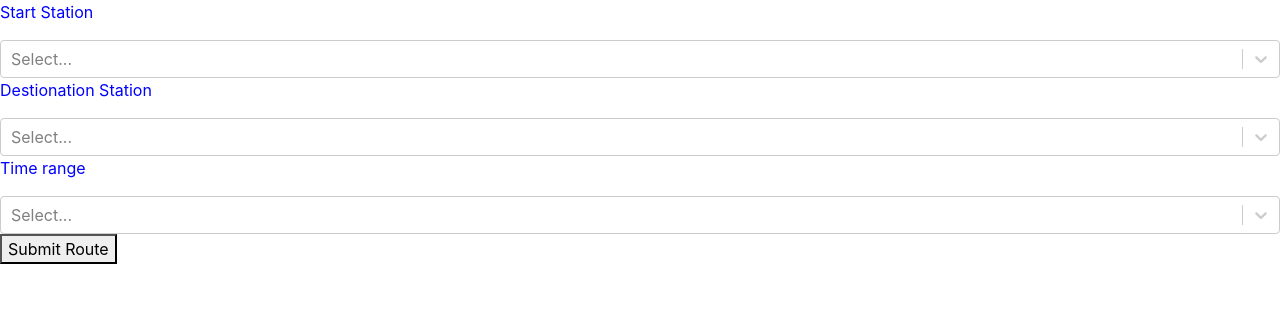
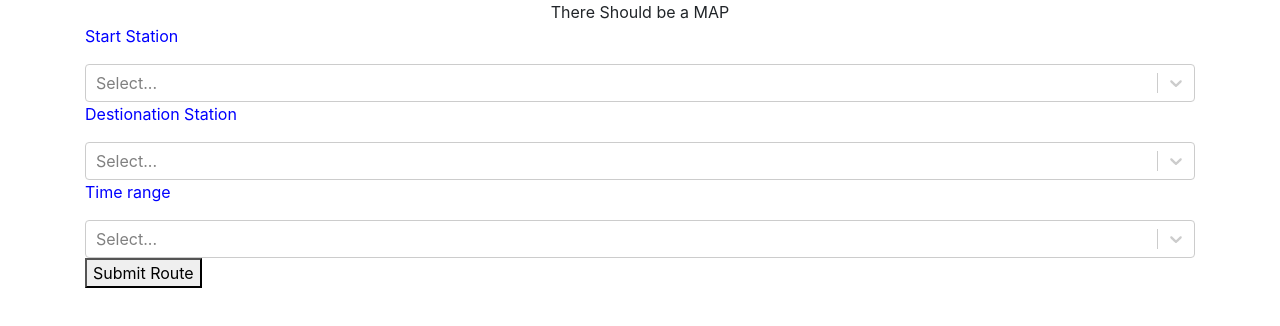
Before and after one commit to akezhanmussa/SE_proj, a React (Create React App) app in the folder front_end/: page / in a window 1280 px wide. Shown: the top 326 px of the page. Built offline with nearby package versions, Linux system fonts and the light colour scheme.

Commit message:
code review - final version of merge

```diff
--- a/front_end/package.json
+++ b/front_end/package.json
@@ -12,8 +12,7 @@
     "react-scripts": "3.2.0",
     "redux": "^4.0.4",
     "redux-logger": "^3.0.6",
-    "redux-thunk": "^2.3.0"
-    "react-scripts": "3.2.0",
+    "redux-thunk": "^2.3.0",
     "react-select": "^3.0.8"
   },
   "scripts": {
--- a/front_end/src/components/Main.js
+++ b/front_end/src/components/Main.js
@@ -1,7 +1,8 @@
 import React, {Component} from 'react';
 import { connect } from 'react-redux';
 import Map from './Map';
-import DummySchedule from './DummySchedule'
+import ScheduleTable from './ScheduleTable';
+import RoutesTable from './RoutesTable';
 import {fetchSchedule} from '../redux/ScheduleActionCreators'
 
 
@@ -20,8 +21,11 @@ class Main extends Component{
             <div className='row justify-content-center'>
                 <Map/>
             </div>
+            <div >
+                <RoutesTable fetchSchedule={this.props.fetchSchedule}/>
+            </div>
             <div className='row justify-content-center'>
-                <DummySchedule schedule={this.props.schedule} fetchSchedule={this.props.fetchSchedule}/>
+                <ScheduleTable schedule={this.props.schedule}/>
             </div>
         </div>
         );
--- a/front_end/src/components/RoutesTable.js
+++ b/front_end/src/components/RoutesTable.js
@@ -3,31 +3,6 @@ import Select from 'react-select';
 import Map from "./Map";
 import {locations} from "../shared/Locations"
 
-class SubmitRoute extends React.Component{
-    constructor(props){
-        super(props)
-
-        this.submitResponse = this.submitResponse.bind(this);
-    }
-
-    submitResponse(){
-
-        let routes = []
-
-        console.log(this.props)
-
-        routes = [{from: "astana", to: "pavlodar", time: "9 P.M."}]
-
-        this.props.handleSubmitResponse(routes)
-    }
-
-    render(){
-        return (<button onClick = {this.submitResponse}>
-                Submit Route
-            </button>
-        );
-    }
-}
 
 class RoutesTable extends React.Component{
     constructor(props){
@@ -96,12 +71,9 @@ class RoutesTable extends React.Component{
                         {value:"morning", label: "Morning"}
                     ]}
                 />
-                <SubmitRoute
-                    startStation = {this.state.startStation}
-                    destinationStation = {this.state.destinationStation}
-                    timeRange = {this.state.timeRange}
-                    handleSubmitResponse = {this.handleSubmitResponse}
-                />
+                <button onClick = {() => this.props.fetchSchedule({})}>
+                    Submit Route
+                </button>
             </div>
         )
     }
--- a/front_end/src/components/DummySchedule.js
+++ b/front_end/src/components/ScheduleTable.js
@@ -13,17 +13,15 @@ const RenderItems = (props) => {
     );
 }
 
-class DummySchedule extends Component{
+class ScheduleTable extends Component{
 
     render() {
         return (
             <div>
-            <button onClick={() => this.props.fetchSchedule({"f":"AD"})}>GetSchedule</button>
             <RenderItems schedule={this.props.schedule.schedule}/>
-            {console.log(this.props)}
             </div>
         );
     }
 }
 
-export default DummySchedule;
+export default ScheduleTable;
--- a/front_end/src/index.js
+++ b/front_end/src/index.js
@@ -5,7 +5,6 @@ import App from './App';
 import * as serviceWorker from './serviceWorker';
 import 'bootstrap/dist/css/bootstrap.min.css';
 import 'bootstrap/dist/js/bootstrap.bundle.min';
-import RoutesTable from './components/RoutesTable';
 
 import Select from 'react-select';
 
@@ -202,6 +201,6 @@ import Select from 'react-select';
 // ReactDOM.render(<ul>"Hello World"</ul>, document.getElementById('root'));
 
 
-ReactDOM.render(<RoutesTable/>, document.getElementById('root'))
+ReactDOM.render(<App/>, document.getElementById('root'))
 
 serviceWorker.unregister();
```
Also changed, not shown: front_end/src/components/Timer.js (deleted, +0 -17 lines), 1 other file (tests, documents, lock files or other folders).
